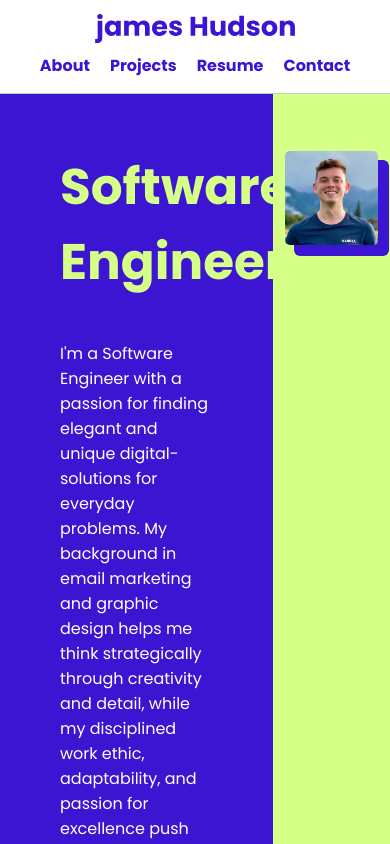
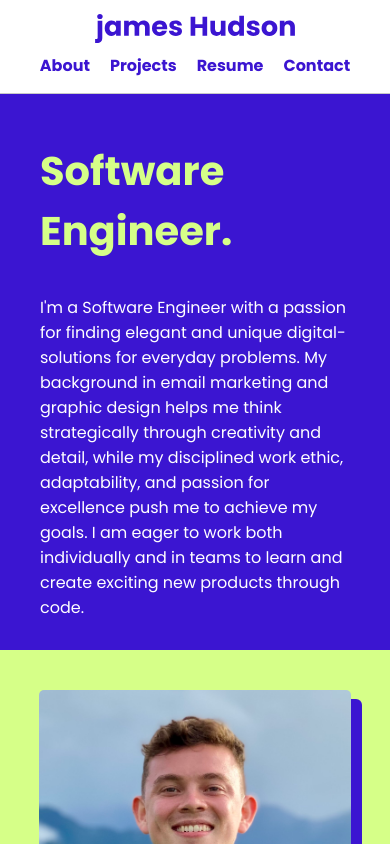
Before and after one commit to jhudson357/portfolio, a React (Create React App) app: page / in a window 390 px wide. Shown: the top 844 px of the page. Built offline with nearby package versions, Linux system fonts and the light colour scheme.

Commit message:
mobile styling for home page

```diff
--- a/src/pages/Home/Home.module.css
+++ b/src/pages/Home/Home.module.css
@@ -34,3 +34,30 @@
   box-shadow: 10px 10px 0px 1px var(--primary);
   margin-top: 41.5px;
 }
+
+@media only screen and (max-width: 768px) {
+  .homeContainer {
+    flex-direction: column;
+  }
+
+  .text {
+    background-color: var(--primary);
+    width: 100%;
+    padding: 14px 40px;
+  }
+
+  .text > h1 {
+    color: var(--secondary);
+    font-size: 40px;
+  }
+
+  .profile {
+    width: 100%;
+    height: auto;
+    padding: 0;
+  }
+
+  .profile > img {
+    margin: 40px 0;
+  }
+}
```
